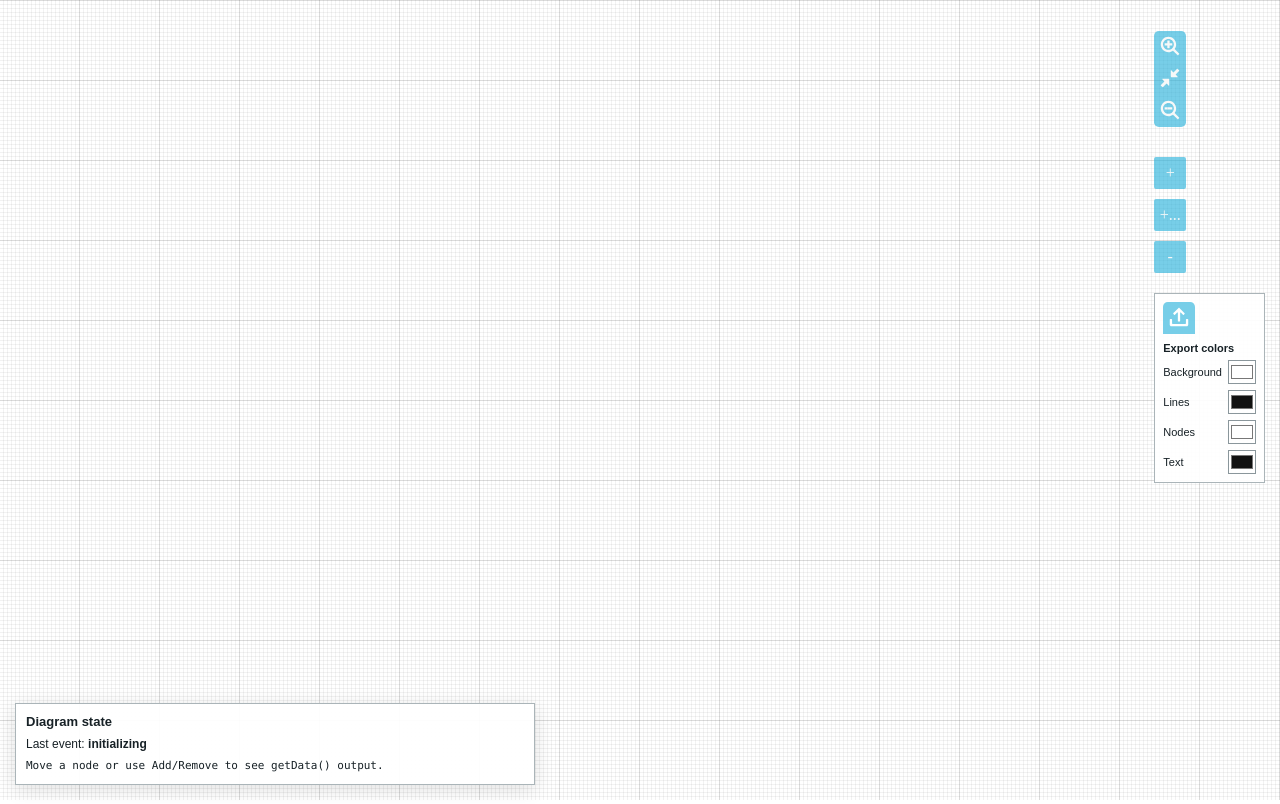
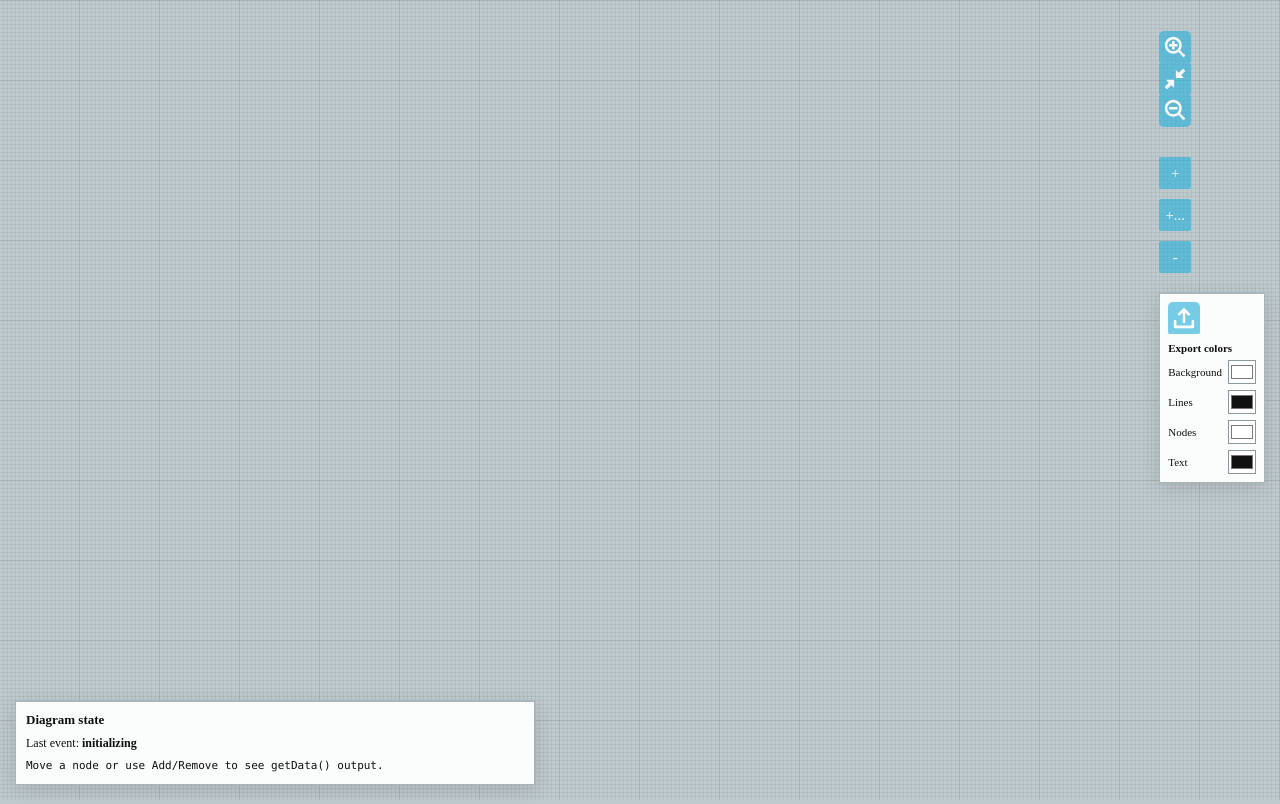
Before and after one commit to skmne/uml-diagram, a website built with webpack: page examples/basic-usage.html in a window 1280 px wide. Built offline with nearby package versions, Linux system fonts and the light colour scheme.

Commit message:
Use VS Code theme styles for example controls

```diff
--- a/examples/basic-usage.html
+++ b/examples/basic-usage.html
@@ -15,18 +15,38 @@
 			--vscode-editor-background: #bfcace;
 			--vscode-button-foreground: #f7f8f8;
 			--vscode-button-background: #2eb3dba6;
+			--vscode-button-border: transparent;
 			--vscode-font-family: "Arial, Helvetica, sans-serif";
-			--vscode-font-size: 15sp;
+			--vscode-font-size: 15px;
+			--vscode-font-weight: 400;
 			--vscode-button-hoverBackground: #0a6786;
+			--vscode-focusBorder: #007fd4;
+			--vscode-input-background: #ffffff;
+			--vscode-input-foreground: #0f0f0f;
+			--vscode-input-border: #8a969b;
+			--vscode-panel-background: rgba(255, 255, 255, 0.94);
+			--vscode-panel-border: #aab4b8;
+			--vscode-widget-shadow: rgba(0, 0, 0, 0.12);
 		}
 
-		a {
+		body {
+			height: calc(100vh);
+			margin: 0;
+			background: var(--vscode-editor-background);
+			color: var(--vscode-editor-foreground);
+			font-family: var(--vscode-font-family);
+			font-weight: var(--vscode-font-weight);
+			font-size: var(--vscode-font-size);
+		}
+
+		.group-button a,
+		.group-button button {
 			color: var(--vscode-button-foreground);
 			background: var(--vscode-button-background);
 			font-family: var(--vscode-font-family);
 			font-weight: var(--vscode-font-weight);
 			font-size: var(--vscode-font-size);
-			padding: 4px;
+			border: 1px solid var(--vscode-button-border);
 			border-radius: 2px;
 			box-sizing: border-box;
 			text-align: center;
@@ -38,10 +58,19 @@
 			height: 2rem;
 			text-decoration: none;
 			user-select: none;
+			outline: none;
+			padding: 4px;
 		}
-		a:hover {
+		.group-button a:hover,
+		.group-button button:hover {
 			background: var(--vscode-button-hoverBackground);
 			color: var(--vscode-button-foreground);
+		}
+		.group-button a:focus-visible,
+		.group-button button:focus-visible,
+		.export-colors input:focus-visible {
+			outline: 1px solid var(--vscode-focusBorder);
+			outline-offset: 2px;
 		}
 		#container {
 			width: 100%;
@@ -60,10 +89,6 @@
 			background-size: 4px 4px, 4px 4px, 80px 80px, 80px 80px, 80px 80px, 80px 80px, 80px 80px, 80px 80px;
 		}
 
-		body {
-			height: calc(100vh);
-			margin: 0;
-		}
 		html {
 			overflow: hidden;
 		}
@@ -81,12 +106,12 @@
 			bottom: 15px;
 			width: min(520px, calc(100vw - 30px));
 			max-height: 260px;
-			background: rgba(255, 255, 255, 0.94);
-			border: 1px solid #aab4b8;
-			box-shadow: 0 4px 18px rgba(0, 0, 0, 0.12);
-			font-family: Arial, Helvetica, sans-serif;
+			background: var(--vscode-panel-background);
+			border: 1px solid var(--vscode-panel-border);
+			box-shadow: 0 4px 18px var(--vscode-widget-shadow);
+			font-family: var(--vscode-font-family);
 			font-size: 12px;
-			color: #172126;
+			color: var(--vscode-editor-foreground);
 			box-sizing: border-box;
 			padding: 10px;
 			overflow: hidden;
@@ -112,13 +137,7 @@
 			width: 2rem;
 			height: 2rem;
 			display: block;
-			border-width: 1px;
-			background-color: var(--vscode-button-background);
 			fill: var(--vscode-button-foreground);
-		}
-		.group-button button:hover {
-			background: var(--vscode-button-hoverBackground);
-			cursor: pointer !important;
 		}
 		.group-button button:first-child {
 			border-top-left-radius: 15%;
@@ -130,20 +149,18 @@
 			border-bottom-right-radius: 15%;
 			border-top-width: 0;
 		}
-		button {
-			border: 0;
-		}
 		.zoom {
 			padding-top: 16px;
 		}
 		.export-colors {
 			margin-top: 20px;
 			padding: 8px;
-			background: rgba(255, 255, 255, 0.92);
-			border: 1px solid #aab4b8;
-			font-family: Arial, Helvetica, sans-serif;
+			background: var(--vscode-panel-background);
+			border: 1px solid var(--vscode-panel-border);
+			box-shadow: 0 4px 18px var(--vscode-widget-shadow);
+			font-family: var(--vscode-font-family);
 			font-size: 11px;
-			color: #172126;
+			color: var(--vscode-editor-foreground);
 		}
 		.export-colors button {
 			margin-bottom: 8px;
@@ -159,8 +176,9 @@
 			width: 28px;
 			height: 24px;
 			padding: 0;
-			border: 1px solid #8a969b;
-			background: transparent;
+			border: 1px solid var(--vscode-input-border);
+			background: var(--vscode-input-background);
+			color: var(--vscode-input-foreground);
 		}
 	</style>
 
```
